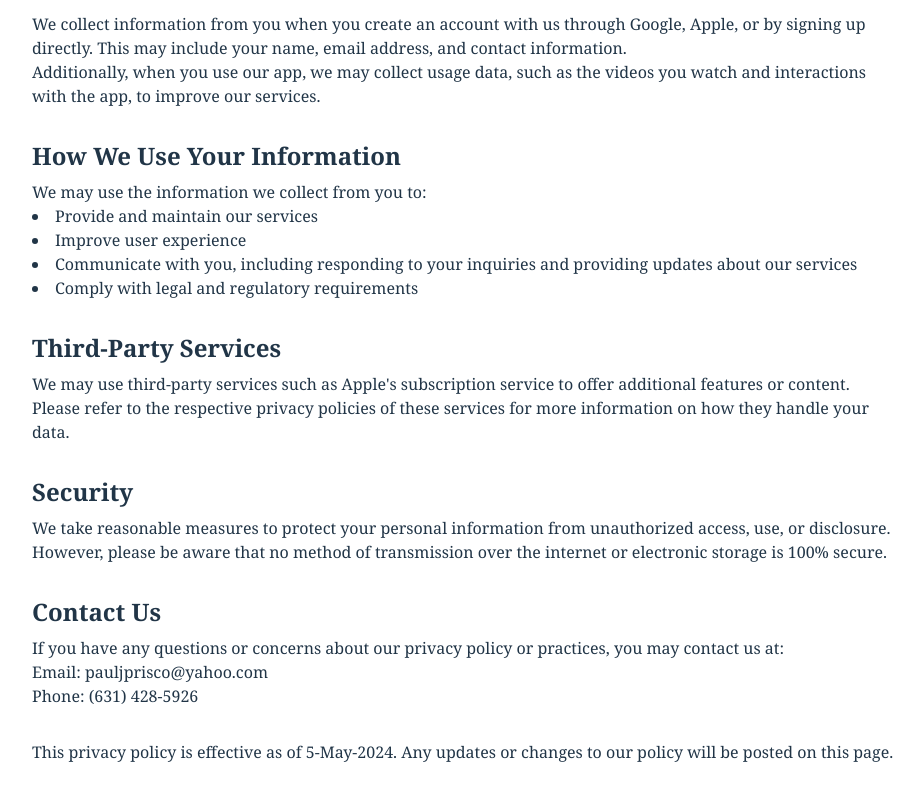
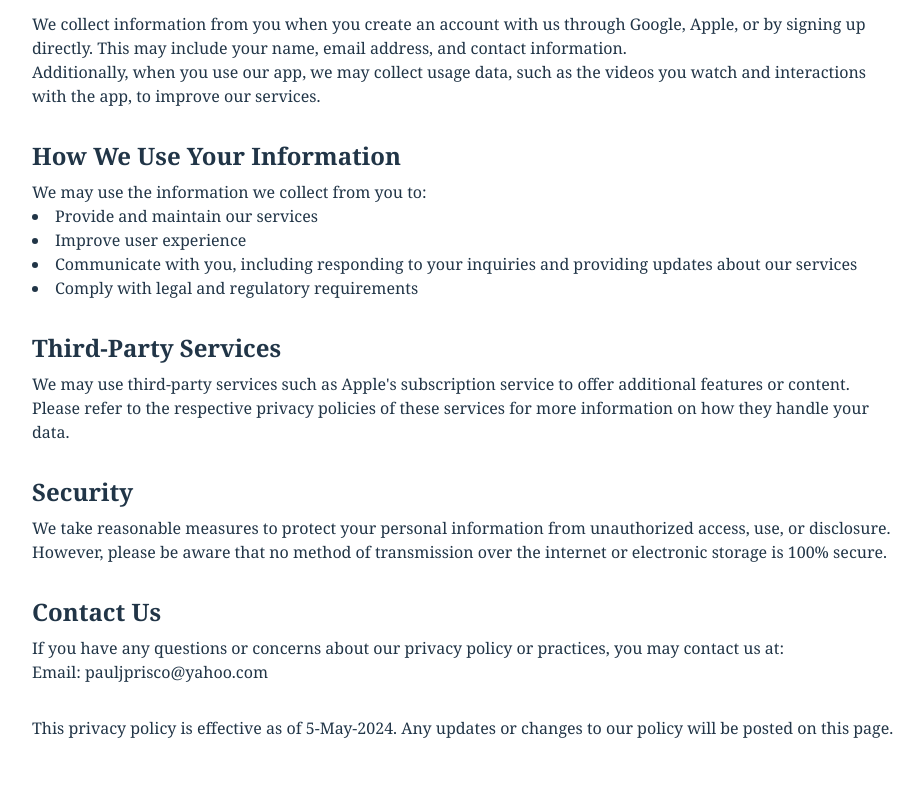
Before and after one commit to ibad97f/liftlearnlanding, a React (Vite) app: page /privacy-policy in a window 1280 px wide. Shown: the part 288-1088 px from the top of the page, without its empty margins (176-1100 px from the left). Built offline with nearby package versions, Linux system fonts and the light colour scheme.

Commit message:
Update PrivacyPolicy.jsx

```diff
--- a/src/pages/PrivacyPolicy.jsx
+++ b/src/pages/PrivacyPolicy.jsx
@@ -76,7 +76,6 @@ function PrivacyPolicy() {
           practices, you may contact us at:
         </p>
         <p>Email: pauljprisco@yahoo.com</p>
-        <p>Phone: (631) 428-5926</p>
       </section>
 
       <footer className="my-8">
```
